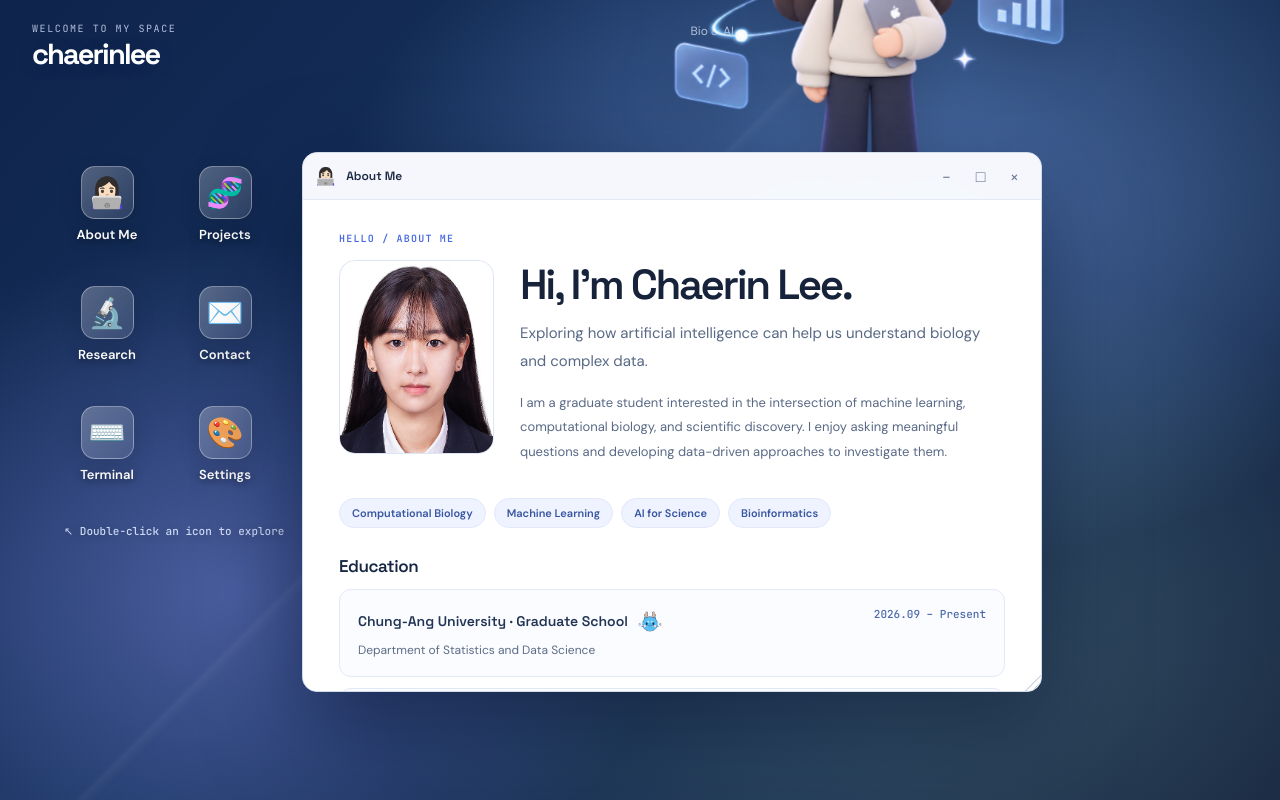
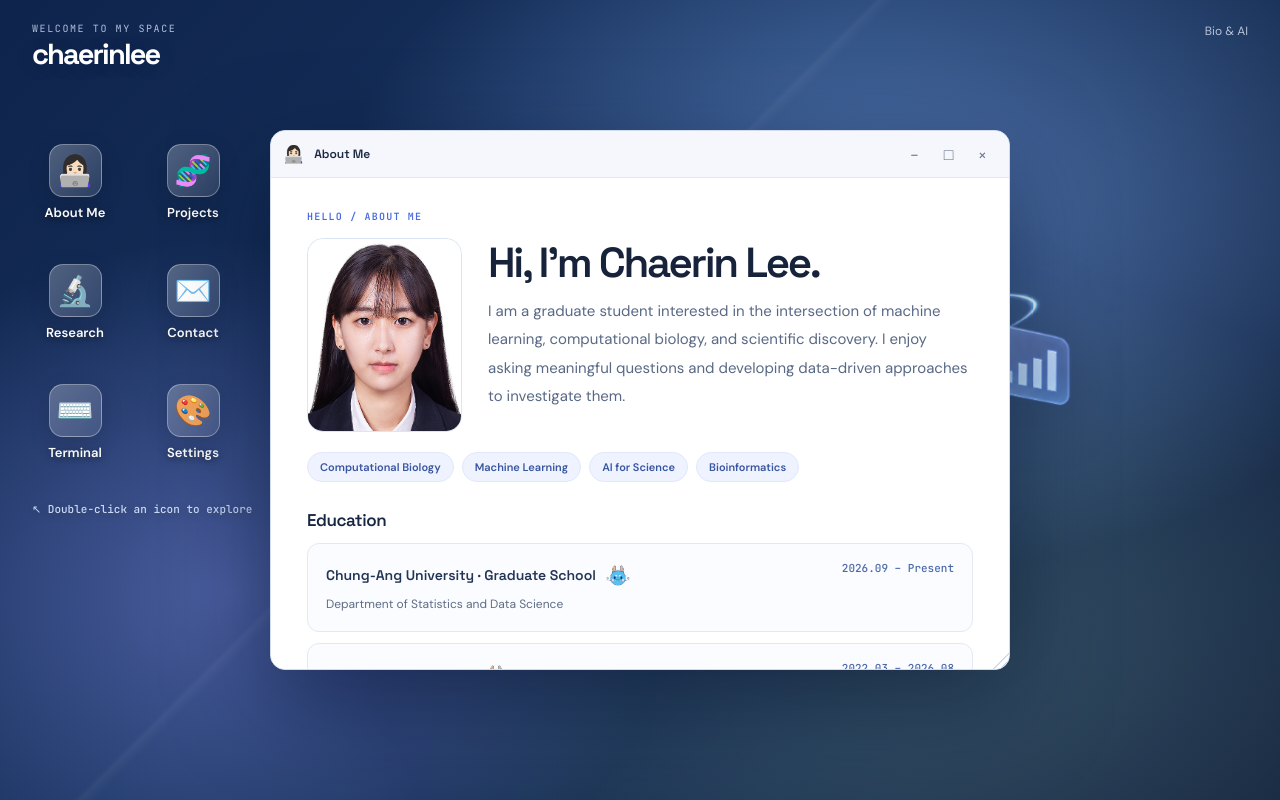
Before and after one commit to zzaerrix/zzaerrix.github.io, a plain HTML site: page index.html in a window 1280 px wide. Drawn offline with Linux system fonts and the light colour scheme.

Commit message:
Fix homepage layout and About Me

```diff
--- a/index.html
+++ b/index.html
@@ -160,7 +160,7 @@
 </head>
 <body>
 <div class="desktop" id="desktop"><div class="wallpaper" id="wallpaper"></div>
-<div class="topline"><div><div class="eyebrow">Welcome to my Space</div><div class="brand">chaerinlee<span style="color:#bceaff"></span></div></div><div class="tagline">Bio & AI</div>
+<div class="topline"><div><div class="eyebrow">Welcome to my Space</div><div class="brand">chaerinlee<span style="color:#bceaff"></span></div></div><div class="tagline">Bio & AI</div></div>
 <div class="desktop-icons" id="desktop-icons"></div>
 <div class="desktop-hint">↖ Double-click an icon to explore</div>
 <div class="character-widget" id="welcome">
@@ -178,8 +178,7 @@
    ============================================================= */
 const CONFIG={
   name:'Chaerin Lee', role:"Master's Student", location:'South Korea',
-  headline:'Exploring how artificial intelligence can help us understand biology and complex data.',
-  about:'I am a graduate student interested in the intersection of machine learning, computational biology, and scientific discovery. I enjoy asking meaningful questions and developing data-driven approaches to investigate them.',
+  headline:'I am a graduate student interested in the intersection of machine learning, computational biology, and scientific discovery. I enjoy asking meaningful questions and developing data-driven approaches to investigate them.',
   interests:['Computational Biology','Machine Learning','AI for Science','Bioinformatics'],
   github:'https://github.com/zzaerrix',
   email:'zzaerrix@cau.ac.kr',
@@ -241,7 +240,7 @@ function showToast(msg){let t=$('#toast');t.textContent=msg;t.classList.remove('
 function appMarkup(id){switch(id){
 case 'about':return `<div class="app-padding"><p class="section-label">HELLO / ABOUT ME</p>
 <div class="about-intro"><div class="about-photo"><span class="about-photo-fallback">CL</span><img src="profile.jpg" alt="Portrait of Chaerin Lee" onerror="this.remove()"></div>
-<div><h1>Hi, I'm ${safe(CONFIG.name)}.</h1><p class="lead">${safe(CONFIG.headline)}</p><p class="lead" style="font-size:13px">${safe(CONFIG.about)}</p></div></div>
+<div><h1>Hi, I'm ${safe(CONFIG.name)}.</h1><p class="lead">${safe(CONFIG.headline)}</p></div></div>
 <div class="pill-row">${CONFIG.interests.map(i=>`<span class="pill">${safe(i)}</span>`).join('')}</div>
 <h2 class="about-section-title">Education</h2>
 <div class="education-list"><div class="education-item"><div><h3>Chung-Ang University · Graduate School <img class="education-mascot" src="images/cau-mascot-face.png" alt="" aria-hidden="true"></h3><p>Department of Statistics and Data Science</p></div><span class="education-date">2026.09 – Present</span></div>
```
